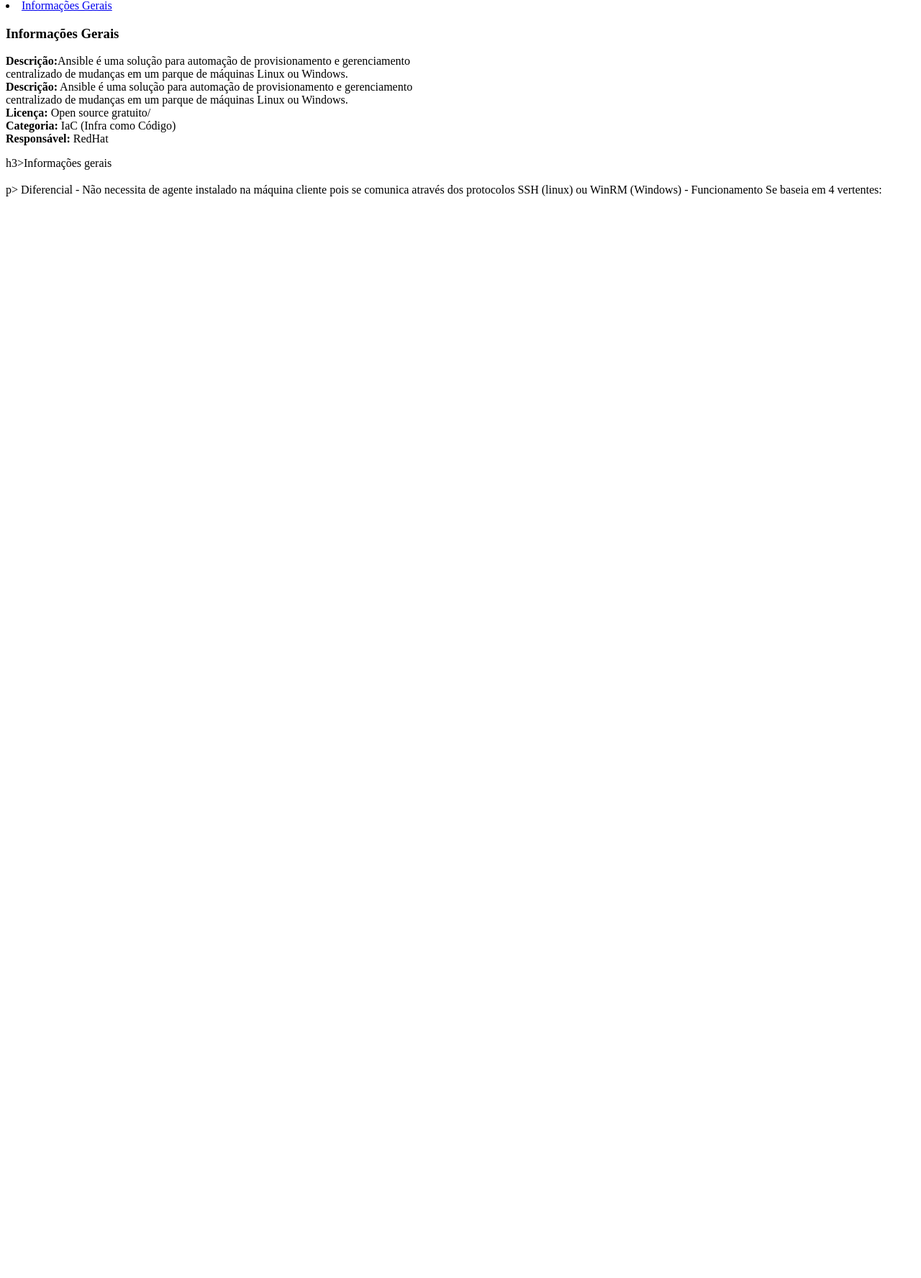
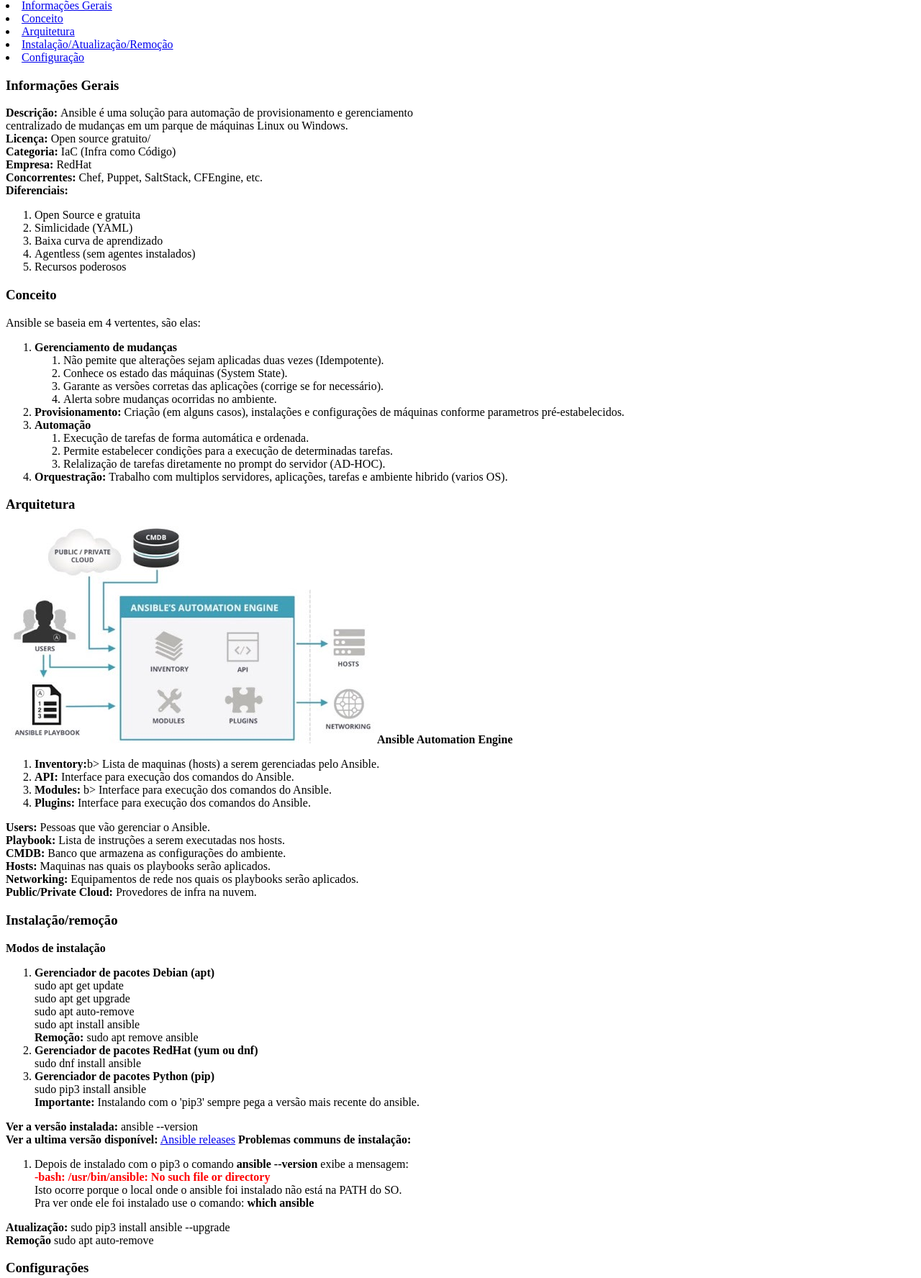
Before and after one commit to sergiorib/kb, a plain HTML site: page content/ansible/ansible.html in a window 1280 px wide. Shown: the part 81-1857 px from the top of the page at 72% size. Before the commit the page ends 800 px from the top, so only its background shows below. Drawn offline with Linux system fonts and the light colour scheme.

Commit message:
ansible text edit

```diff
--- a/content/ansible/ansible.html
+++ b/content/ansible/ansible.html
@@ -5,35 +5,130 @@
       <h1 style="text-align:center">Ansible</h1>
 
       <li><a href="#Infogeral" target="ilinks">Informações Gerais</a> </li>
-
+      <li><a href="#Conceito" target="ilinks">Conceito</a> </li>
+      <li><a href="#Arquitetura" target="ilinks">Arquitetura</a> </li>
+      <li><a href="#Instalação" target="ilinks">Instalação/Atualização/Remoção</a> </li>
+      <li><a href="#Configuração" target="ilinks">Configuração</a> </li>
 
       <a name="Infogeral"></a>
       <h3 style="text-align:left">Informações Gerais</h3>
       <p>
-         <b>Descrição:</b>Ansible é uma solução para automação de provisionamento e gerenciamento  <br/>
+         <b>Descrição: </b>Ansible é uma solução para automação de provisionamento e gerenciamento  <br/>
          centralizado de mudanças em um parque de máquinas Linux ou Windows.<br/>
-         <b>Descrição:</b> Ansible é uma solução para automação de provisionamento e gerenciamento<br/>
-         centralizado de mudanças em um parque de máquinas Linux ou Windows.<br>
-         <b>Licença:</b> Open source gratuito/<br>
-         <b>Categoria:</b> IaC (Infra como Código)<br/>
-         <b>Responsável:</b> RedHat<br/>
+         <b>Licença: </b>Open source gratuito/<br>
+         <b>Categoria: </b>IaC (Infra como Código)<br/>
+         <b>Empresa: </b>RedHat<br/>
+         <b>Concorrentes: </b>Chef, Puppet, SaltStack, CFEngine, etc.<br/>
+         <b>Diferenciais:</b>
+         <ol>
+            <li>Open Source e gratuita</li>
+            <li>Simlicidade (YAML)</li>
+            <li>Baixa curva de aprendizado</li>
+            <li>Agentless (sem agentes instalados)</li>
+            <li>Recursos poderosos</li>
+         </ol>
       </p>
 
+      <a name="Conceito"></a>
+      <h3 style="text-align:left">Conceito</h3>
+      <p>
+         Ansible se baseia em 4 vertentes, são elas: <br/>
+         <ol>
+            <li><b>Gerenciamento de mudanças</b></li>
+               <ol>
+                  <li>Não pemite que alterações sejam aplicadas duas vezes (Idempotente).</li>
+                  <li>Conhece os estado das máquinas (System State).</li>
+                  <li>Garante as versões corretas das aplicações (corrige se for necessário).</li>
+                  <li>Alerta sobre mudanças ocorridas no ambiente.</li>
+               </ol>
+            <li><b>Provisionamento:</b> Criação (em alguns casos), instalações e configurações de máquinas conforme parametros pré-estabelecidos.</li>
+            <li> <b>Automação </b></li>
+               <ol>
+                  <li>Execução de tarefas de forma automática e ordenada.</li>
+                  <li>Permite estabelecer condições para a execução de determinadas tarefas.</li>
+                  <li>Relalização de tarefas diretamente no prompt do servidor (AD-HOC).</li>
+               </ol>
+            </li>
+            <li><b>Orquestração: </b>Trabalho com multiplos servidores, aplicações, tarefas e ambiente hibrido (varios OS).</li>
+
+         </ol>
+
+         <a name="Arquitetura"></a>
+         <h3 style="text-align:left">Arquitetura</h3>
+         <img src="img/Ansible_architecture.jpeg" alt="">
+      <b>Ansible Automation Engine</b>
+      <ol>
+         <li><b>Inventory:</b>b> Lista de maquinas (hosts) a serem gerenciadas pelo Ansible.<br/></li>
+         <li><b>API: </b> Interface para execução dos comandos do Ansible.<br/></li>
+         <li><b>Modules: </b>b> Interface para execução dos comandos do Ansible.<br/></li>
+         <li><b>Plugins: </b> Interface para execução dos comandos do Ansible.<br/></li>
+      </ol>
+      <b>Users: </b>Pessoas que vão gerenciar o Ansible.<br/>
+      <b>Playbook: </b>Lista de instruções a serem executadas nos hosts.<br/>
+      <b>CMDB: </b>Banco que armazena as configurações do ambiente.<br/>
+      <b>Hosts: </b>Maquinas nas quais os playbooks serão aplicados.<br/>
+      <b>Networking: </b>Equipamentos de rede nos quais os playbooks serão aplicados.<br/>
+      <b>Public/Private Cloud: </b>Provedores de infra na nuvem.<br/>
+
+      <a name="Instalação"></a>
+      <h3 style="text-align:left">Instalação/remoção</h3>
+      <b>Modos de instalação</b>
+      <ol>
+         <li><b>Gerenciador de pacotes Debian (apt)</b><br/>
+            sudo apt get update <br/>
+            sudo apt get upgrade<br/>
+            sudo apt auto-remove<br/>
+            sudo apt install ansible <br/>
+            <b>Remoção: </b>sudo apt remove ansible
+         </li>
+         <li><b>Gerenciador de pacotes RedHat (yum ou dnf)</b> <br/>
+            sudo dnf install ansible
+         </li>
+         <li><b>Gerenciador de pacotes Python (pip)</b> <br/>
+         sudo pip3 install ansible<br/>
+         <b>Importante: </b> Instalando com o 'pip3' sempre pega a versão mais recente do ansible.
+         </li>
+      </ol>
+      <b>Ver a versão instalada: </b>ansible --version <br/>
+      <b>Ver a ultima versão disponível:</b> <br\>
+      <a href="https://docs.ansible.com/ansible/devel/reference_appendices/release_and_maintenance.html" target="ilinks">Ansible releases</a>
+      <b>Problemas communs de instalação: </b>
+      <ol>
+         <li> Depois de instalado com o pip3 o comando <b>ansible --version</b> exibe a mensagem:<br/>
+             <b><FONT COLOR="Red">-bash: /usr/bin/ansible: No such file or directory</FONT></b><br/>
+            Isto ocorre porque o local onde o ansible foi instalado não está na PATH do SO. <br/>
+            Pra ver onde ele foi instalado use o comando: <b>which ansible</b>
+         </li>
+      </ol>
+      <b>Atualização: </b> sudo pip3 install ansible --upgrade<br/>
+      <b>Remoção</b> sudo apt auto-remove<br/>
+
+      <a name="Configurações"></a>
+      <h3 style="text-align:left">Configurações</h3>
+      <b>ansible.cfg: </b>Principal arquivo de configuração do Ansible</b><br/>
+      <b>Fica em: </b>/etc/ansible/ansible.cfg</b><br/>
+      <b>Precedencia para interpretação das configurações</b><br/>
+      <ol>
+         <li>Local apontado na variável de ambiente: <b>ANSIBLE_CONFIG </b></li>
+         <li><b>ansible.cfg</b> no diretório corrente</li>
+         <li><b>.ansible.cfg</b> no diretório HOME</li>
+         <li><b>/etc/ansible/ansible.cfg</b></li>
+      </ol>
+      <a href="https://docs.ansible.com/ansible/latest/reference_appendices/config.html" target="ilinks">Documentação do <b>ansible.cfg</b></a> <br/>
+      <br/>
+      <b>Opções importantes para configuração</b><br/>
+      <ol>
+         <li><b>forks: </b> Qtde de processos executado simultaneamente durante um comando Ansible.<br/>
+         Pode ser aumentado para dar mais vazão aos processamentos, dependendo da capacidade da máquina.
+         </li>
+         <li><b>log_path: </b> Local osnde serão gravados os logs od Ansible<br/></li>
+         <li><b>module_name: </b> Modulo default para execução de tasks<br/></li>
+         <li><b>executable: </b> Bash a ser utilizado<br/></li>
+         <li><b>ansible_managed: </b> <br/></li>
+
+
+
+      </ol>
    </body>
 
 </html>
-
-h3>Informações gerais<h3>
-   <p>
-
-   </p>
-   </h3>p>
-
-Diferencial
-   - Não necessita de agente instalado na máquina cliente pois se comunica através dos
-   protocolos SSH (linux) ou WinRM (Windows)
-   -
-
-Funcionamento
-
-Se baseia em 4 vertentes:
```
Also changed, not shown: content/ansible/img/Ansible_architecture.jpeg (added), content/ansible/img/ansible_overview1.jpg (added).
